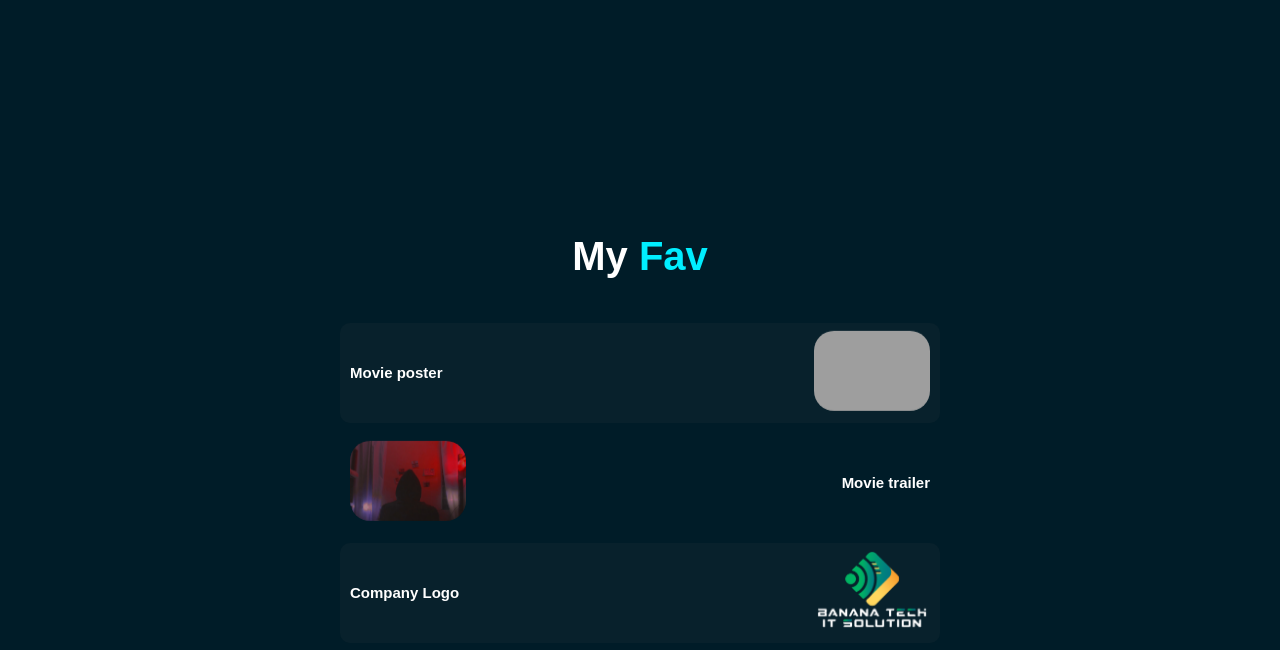
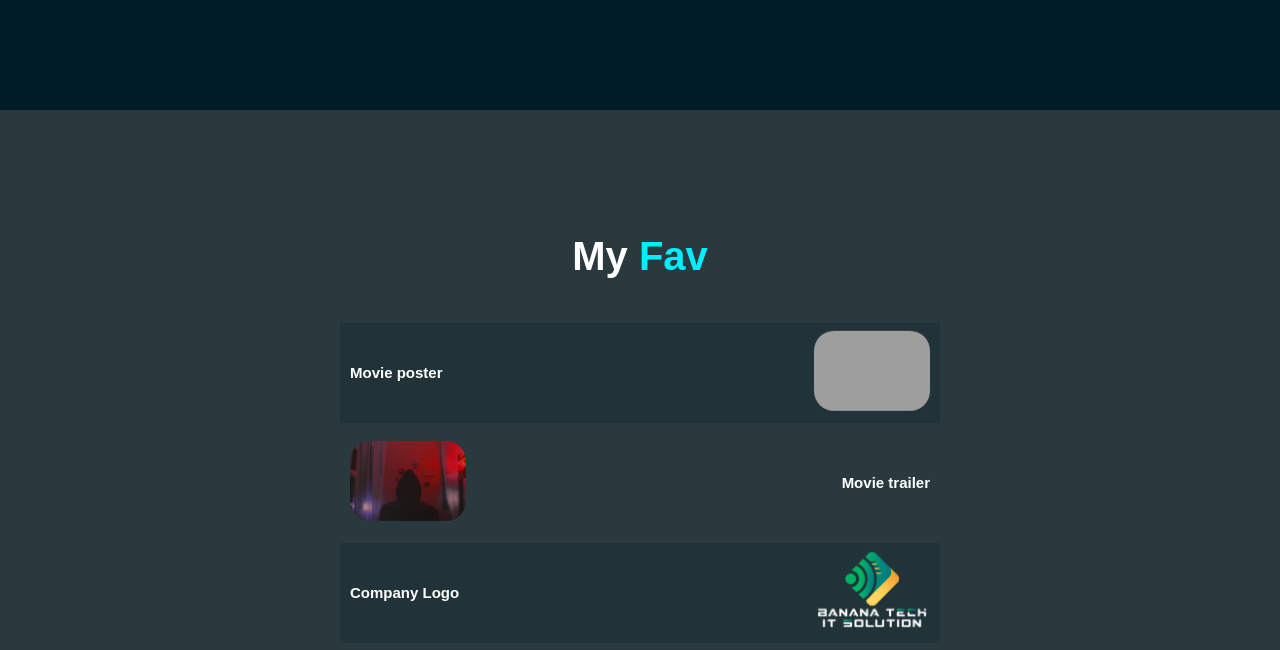
Before and after one commit to Gueta-steven24/Gtsteven, a plain HTML site: page index.html in a window 1280 px wide. Shown: the part 690-1340 px from the top of the page. Drawn offline with nearby package versions, Linux system fonts and the light colour scheme; grey boxes are pictures that could not be loaded.

```diff
--- a/index.html
+++ b/index.html
@@ -32,12 +32,11 @@
                 <div></div>
             </label>
 
-            <ul>
+        <ul>
                 <img class="navimage1" src="images/diamond.png" alt="">
             <a href="#home" class="active">Home</a>
             <a href="#master">My Fav</a>
             <a href="#about">About</a>
-            <!-- <a href="#services">Services</a> -->
             <a href="#portfolio">Portfolio</a>
             <a href="#contact">Contact</a>
         </ul>
@@ -78,7 +77,7 @@
         </div>
     </section>
 
-    <section class="masterpiece" id="masterpiece">
+    <section class="masterpiece" id="master">
         <div class="master-cont">
             <h2 class="heading">My <span>Fav</span></h2>
 
--- a/style.css
+++ b/style.css
@@ -11,7 +11,7 @@
 }
 
 :root {
-    --bg-color: #001c28; /* dati na kulay #1f242d*/
+    --bg-color: rgb(0, 28, 40); /* dati na kulay #1f242d*/
     --second-bg-color: rgb(41, 57, 61) ;
     --text-color: #fff;
     --main-color: #0ef;
@@ -231,6 +231,7 @@ span {
     display: flex;
     justify-content: center; /* Centers fav-cont inside */
     align-items: center;
+    background-color: var(--second-bg-color);
 }
 
 .master-cont {
@@ -261,7 +262,7 @@ span {
     max-width: 600px;
     height: 100px; /* Adjust height */
     aspect-ratio: 16 / 9;
-    border-radius: 10px;
+    /* border-radius: 10px; */
     /* overflow: hidden; */
     display: flex;
     align-items: center;
@@ -270,7 +271,7 @@ span {
 }
 
 .fav:nth-child(odd) {
-    background-color: rgb(41, 57, 61, 0.2);
+    background-color: rgb(0, 28, 40, .2);
 }
 
 .fav h1 {
@@ -317,7 +318,7 @@ span {
     justify-content: center;
     align-items: center;
     gap: 2rem;
-    background: var(--second-bg-color)
+    background-color: var(--bg-color);
  }
 
  .about-img img {
```
